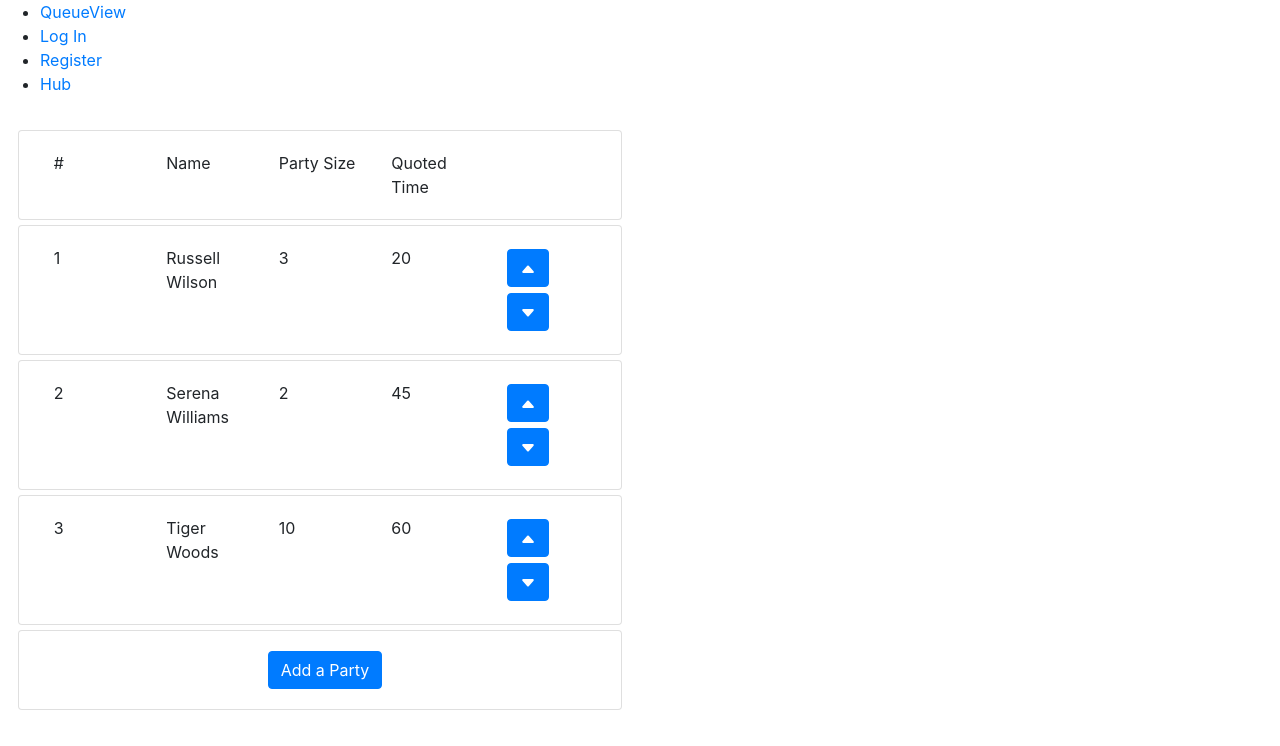
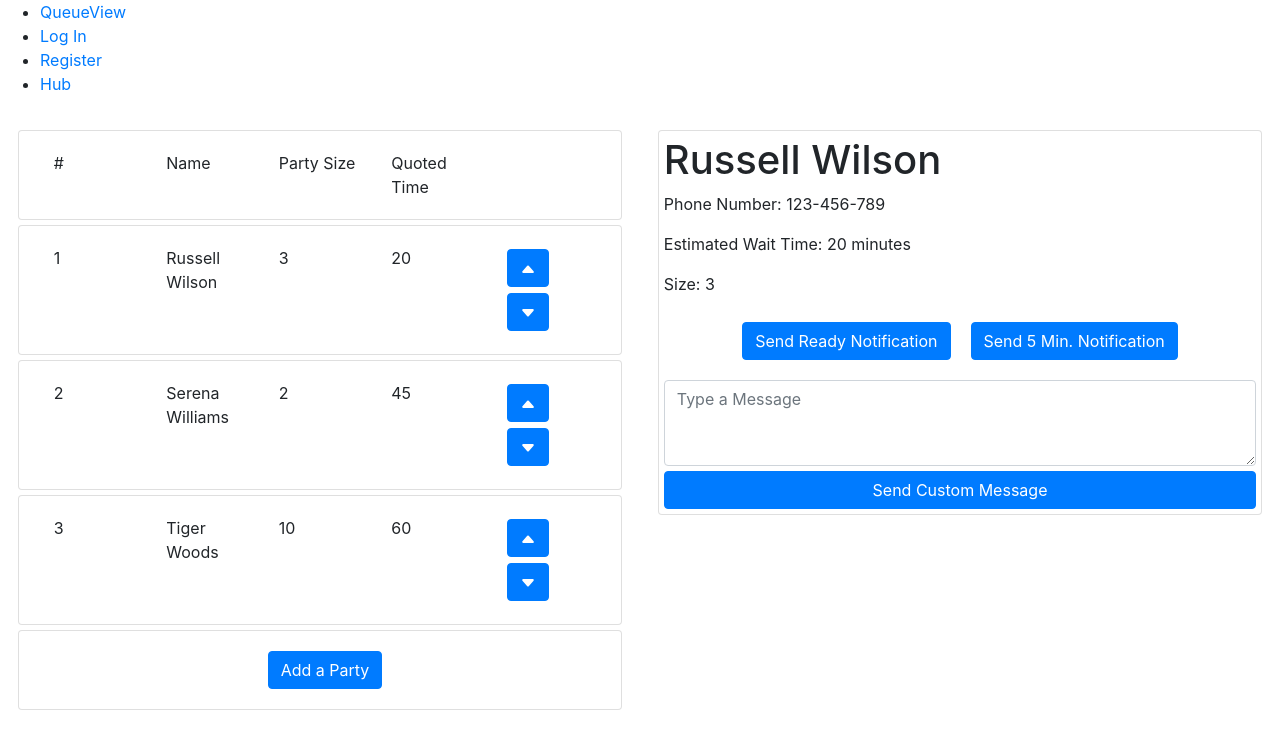
Before and after one commit to radius-queue/web, a React (Create React App) app: page /post-log-in/queue-view in a window 1280 px wide. Shown: the top 746 px of the page. Built offline with nearby package versions, Linux system fonts and the light colour scheme.

Commit message:
Initial Card on Queue View

```diff
--- a/src/post-log-in/queue-view.tsx
+++ b/src/post-log-in/queue-view.tsx
@@ -194,18 +194,13 @@ const AddCustomerModal = ({show, close, add} : ModalProps) => {
 };
 
 
-interface ViewState {
-  queue: Queue
-  currentParty: Party | undefined
-}
-
 interface ViewProps {
   queue: Queue
 }
 
 export const QueueView = ({queue} : ViewProps) => {
   const [stateQ, setQ] = useState<Queue>(queue);
-  const [party, setParty] = useState<Party | undefined>();
+  const [party, setParty] = useState<Party | undefined>(queue.parties[0]);
   const [modal, setModal] = useState<boolean>(false);
 
   const submit = (party: Party) => {
```
